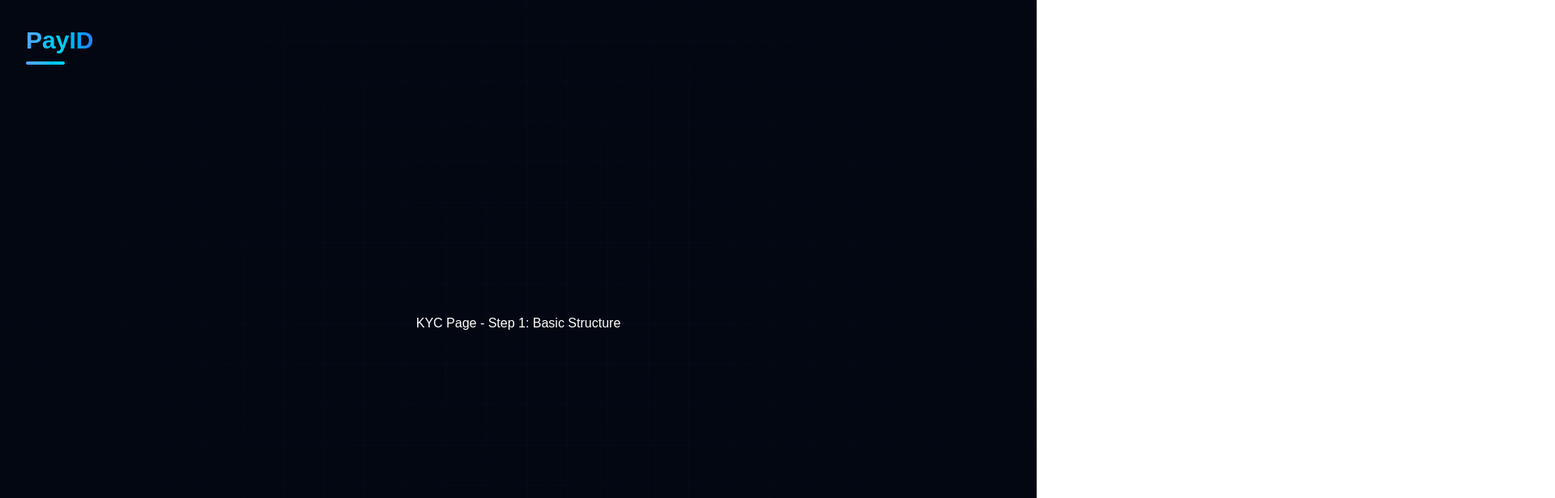
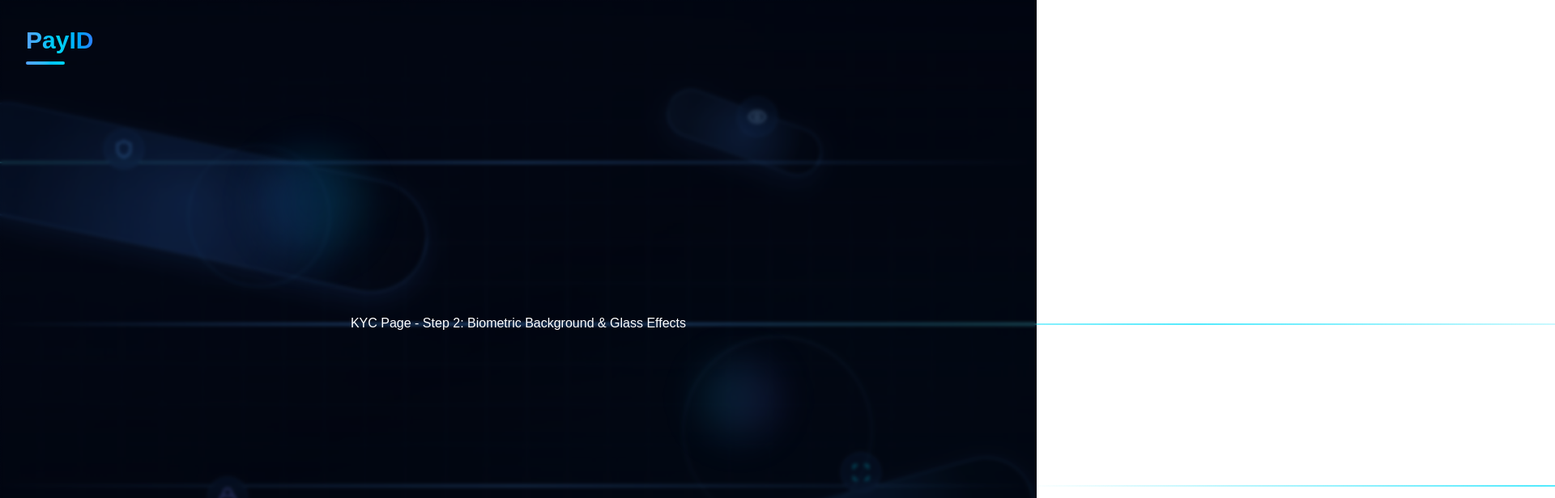
Before and after one commit to Cedctf/payid, a Next.js app: page /kyc in a window 1280 px wide. Shown: the top 616 px of the page at 81% size, 1920 px wide, since content can reach past the window. Built offline with nearby package versions, Linux system fonts and the light colour scheme.

Commit message:
Added biometric background and glass effects in kyc page

```diff
--- a/pages/kyc.js
+++ b/pages/kyc.js
@@ -1,4 +1,5 @@
 import { motion } from "framer-motion";
+import BiometricBackground from "../components/landing/BiometricBackground";
 import PayIDHeader from "../components/PayIDHeader";
 
 export default function KYCPage() {
@@ -8,12 +9,47 @@ export default function KYCPage() {
       <div className="absolute inset-0 bg-[linear-gradient(rgba(59,130,246,0.03)_1px,transparent_1px),linear-gradient(90deg,rgba(59,130,246,0.03)_1px,transparent_1px)] bg-[size:50px_50px]" />
       <div className="absolute inset-0 bg-[radial-gradient(circle_at_center,transparent_0%,rgba(3,7,18,0.8)_100%)]" />
 
+      {/* Biometric Background */}
+      <BiometricBackground />
+
+      {/* Glass Blur Effect Overlay */}
+      <div className="absolute inset-0 backdrop-blur-[2px] bg-[#030712]/20 z-30" />
+
       <PayIDHeader />
 
-      {/* Main Container - placeholder for now */}
+      {/* Floating Background Elements */}
+      <div className="absolute inset-0 overflow-hidden z-35">
+        <motion.div
+          animate={{
+            y: [0, -20, 0],
+            rotate: [0, 5, -5, 0],
+          }}
+          transition={{
+            duration: 8,
+            repeat: Number.POSITIVE_INFINITY,
+            ease: "easeInOut",
+          }}
+          className="absolute top-1/4 left-1/4 w-32 h-32 bg-gradient-to-r from-blue-500/[0.15] to-cyan-500/[0.15] rounded-full blur-xl"
+        />
+        <motion.div
+          animate={{
+            y: [0, 15, 0],
+            rotate: [0, -3, 3, 0],
+          }}
+          transition={{
+            duration: 6,
+            repeat: Number.POSITIVE_INFINITY,
+            ease: "easeInOut",
+            delay: 1,
+          }}
+          className="absolute bottom-1/3 right-1/4 w-24 h-24 bg-gradient-to-r from-cyan-500/[0.15] to-indigo-500/[0.15] rounded-full blur-xl"
+        />
+      </div>
+
+      {/* Main Container */}
       <div className="relative w-full max-w-md z-40">
         <div className="text-center text-white">
-          <h1>KYC Page - Step 1: Basic Structure</h1>
+          <h1>KYC Page - Step 2: Biometric Background & Glass Effects</h1>
         </div>
       </div>
     </div>
```
